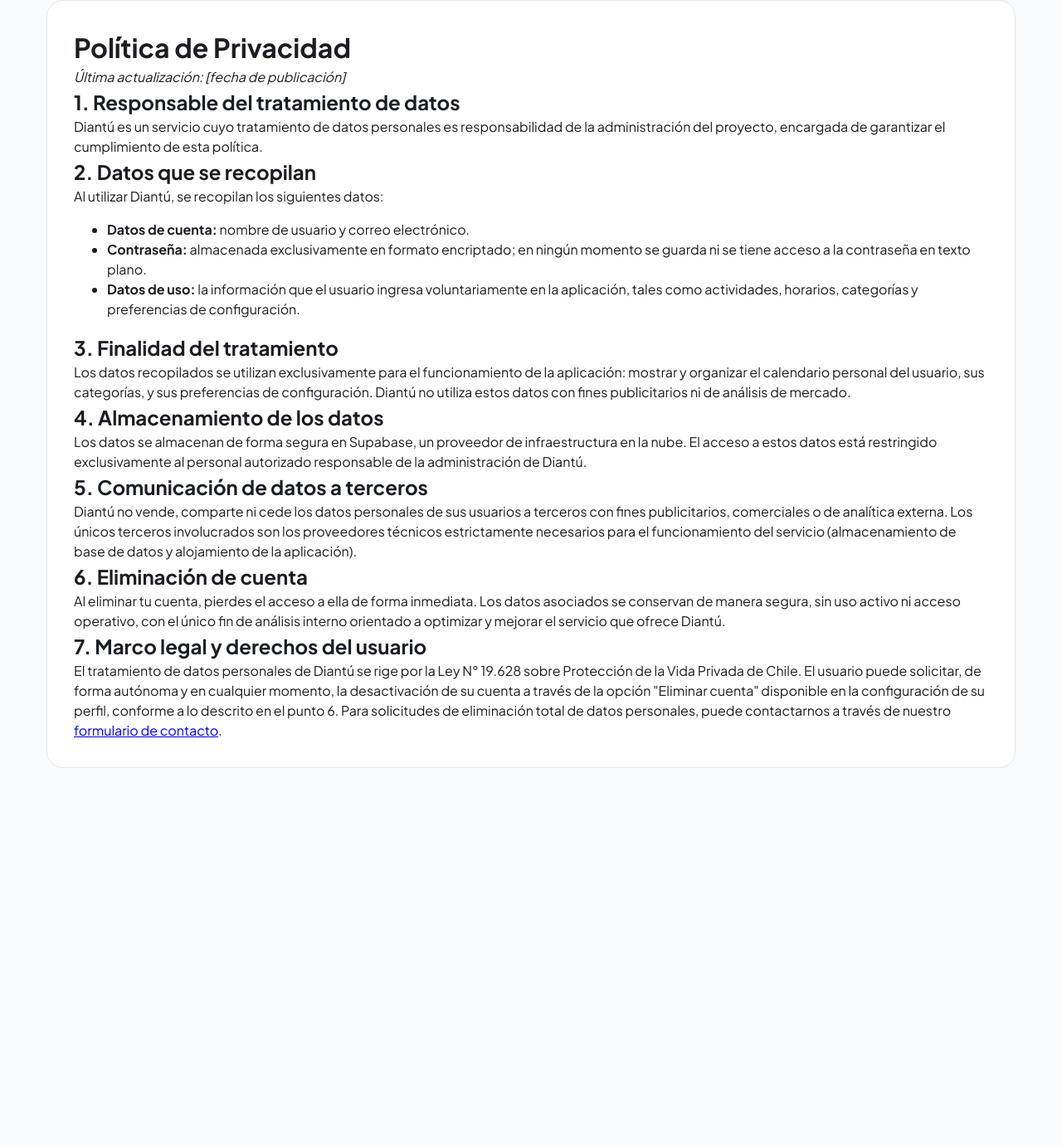
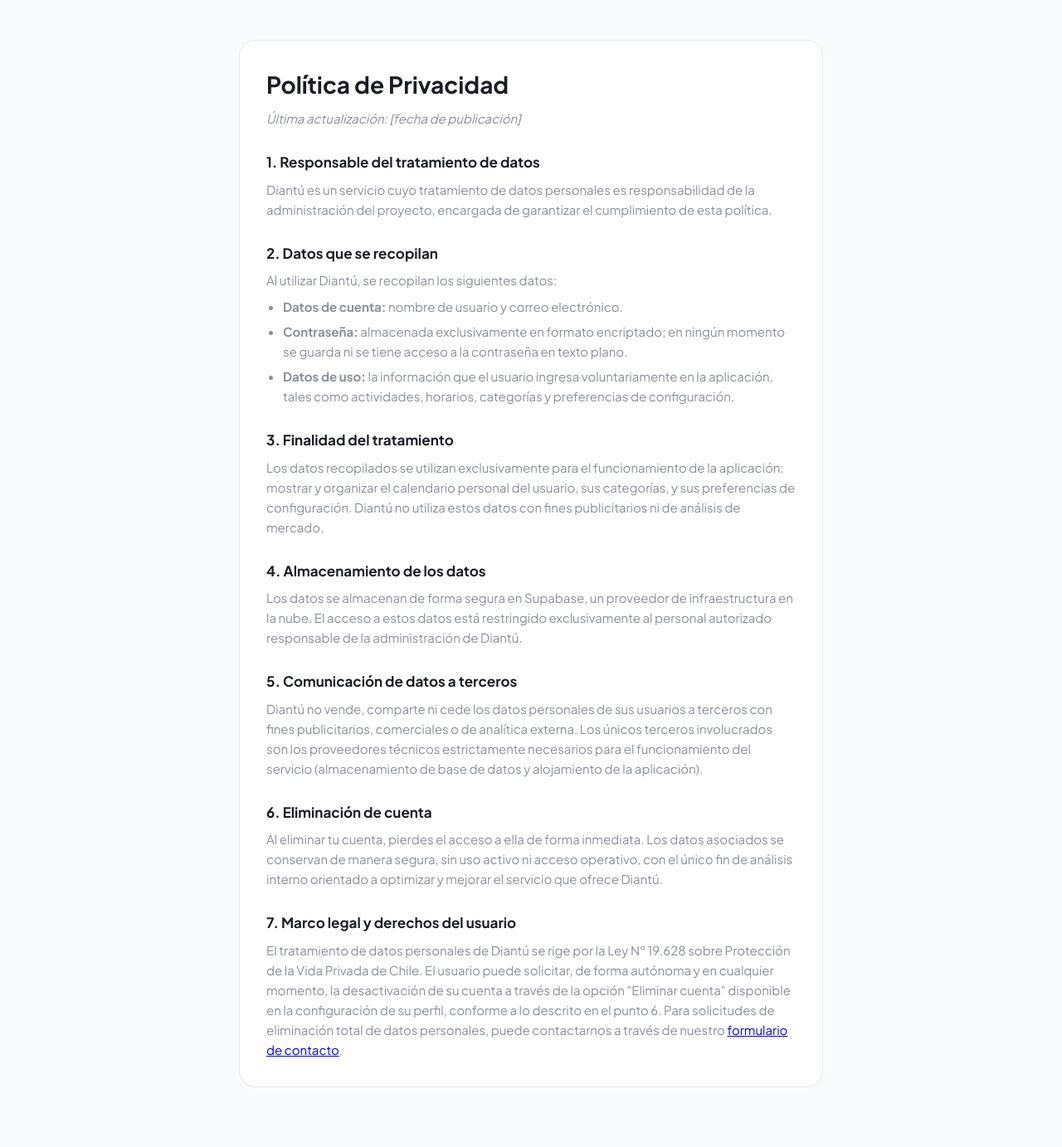
Before and after one commit to coniosorior/calendario_diantu, a Django app: page /privacidad/ in a window 1280 px wide. Shown: the part 105-1488 px from the top of the page at 83% size. Before the commit the page ends 1031 px from the top, so only its background shows below. Run offline with Django 5.2, Linux system fonts and the light colour scheme; some libraries are stand-ins or nearby versions.

Commit message:
refactor(templates): renombrar card-overlay a card-compact y agregar card-wide

```diff
--- a/apps/public/templates/public/contact.html
+++ b/apps/public/templates/public/contact.html
@@ -6,7 +6,7 @@
 {% block contenido %}
 {% include "components/organisms/_landing_nav.html" %}
 
-<div class="card">
+<div class="card card--compact">
     <h1>Contacto</h1>
     <p class="auth__subtitle">¿Tienes alguna consulta o problema? Escríbenos.</p>
 
--- a/apps/public/templates/public/privacy.html
+++ b/apps/public/templates/public/privacy.html
@@ -6,7 +6,7 @@
 {% block contenido %}
 {% include "components/organisms/_landing_nav.html" %}
 
-<div class="card">
+<div class="card card--wide">
     <h1>Política de Privacidad</h1>
     <p><em>Última actualización: [fecha de publicación]</em></p>
 
--- a/static/css/components/card.css
+++ b/static/css/components/card.css
@@ -5,9 +5,40 @@
     padding: 2rem;
 }
 
-.card--overlay {
+.card--compact {
     max-width: 30rem;
     width: 100%;
-    max-height: 90vh;
-    overflow-y: auto;
+    margin: 3rem auto;
 }
+
+.card--wide {
+    max-width: 44rem;
+    margin: 3rem auto;
+}
+
+.card--wide h1 {
+    font-size: 1.75rem;
+    margin-bottom: 0.5rem;
+}
+
+.card--wide h2 {
+    font-size: 1.0625rem;
+    margin-top: 1.75rem;
+    margin-bottom: 0.5rem;
+}
+
+.card--wide p,
+.card--wide li {
+    font-size: 0.9375rem;
+    line-height: 1.6;
+    color: var(--color-text-secondary);
+}
+
+.card--wide ul {
+    padding-left: 1.25rem;
+    margin: 0.5rem 0;
+}
+
+.card--wide li {
+    margin-bottom: 0.375rem;
+}
```
